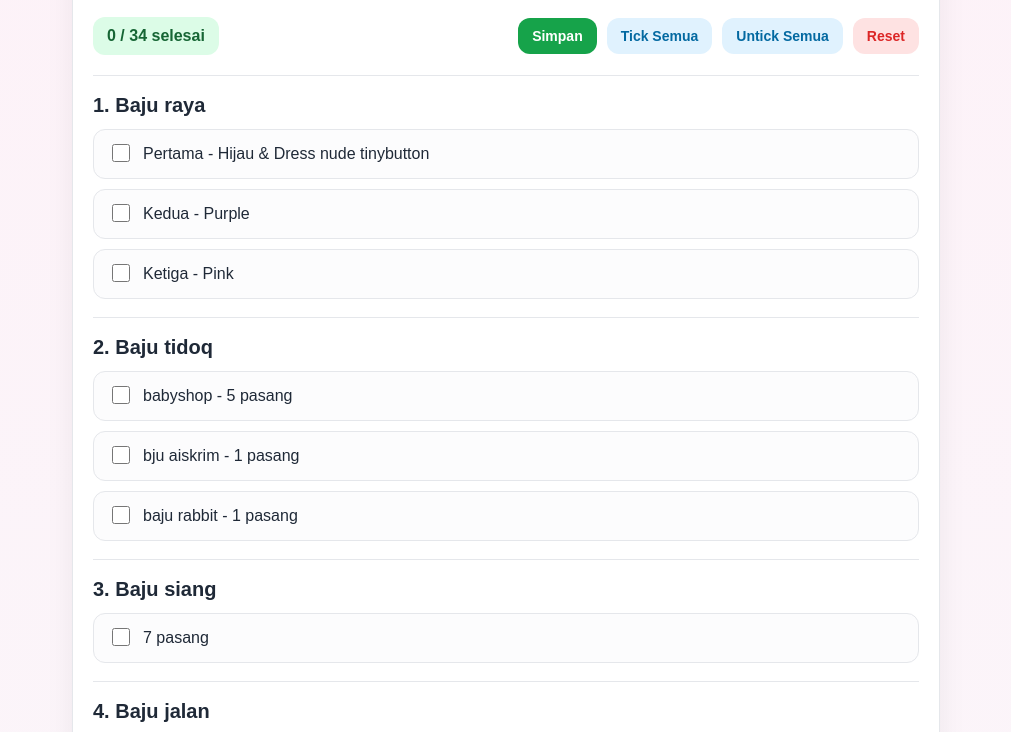
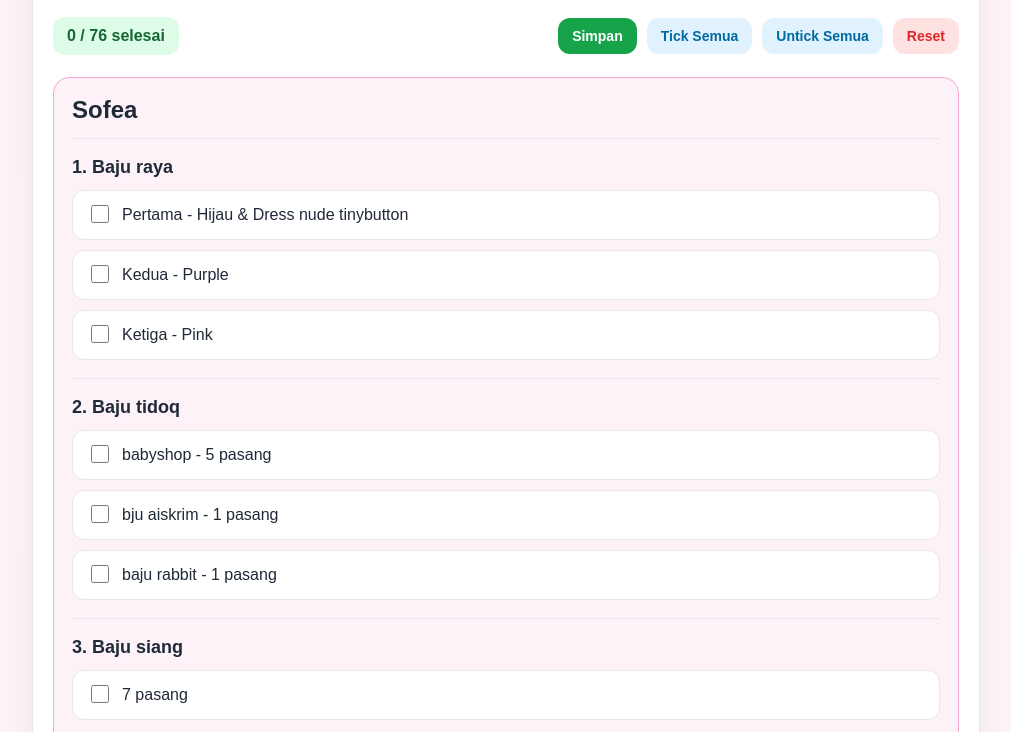
Before and after one commit to asyrafafif96-ai/balikraya, a plain HTML site: page index.html in a window 1280 px wide. Shown: the part 132-864 px from the top of the page, without its empty margins (134-1145 px from the left). Drawn offline with Linux system fonts and the light colour scheme.

Commit message:
Update checklist title and structure for Balik Raya

```diff
--- a/index.html
+++ b/index.html
@@ -3,7 +3,7 @@
 <head>
   <meta charset="UTF-8" />
   <meta name="viewport" content="width=device-width, initial-scale=1.0" />
-  <title>Checklist Sofea</title>
+  <title>Checklist Balik Raya</title>
   <style>
     :root {
       --bg: #f8fafc;
@@ -14,6 +14,8 @@
       --primary: #16a34a;
       --primary-soft: #dcfce7;
       --danger: #dc2626;
+      --person-bg: #fdf2f8;
+      --person-line: #f9a8d4;
     }
 
     * {
@@ -28,7 +30,7 @@
     }
 
     .container {
-      max-width: 900px;
+      max-width: 980px;
       margin: 32px auto;
       padding: 16px;
     }
@@ -98,15 +100,32 @@
       color: #0369a1;
     }
 
+    .person-block {
+      margin-top: 22px;
+      padding: 18px;
+      border: 1px solid var(--person-line);
+      background: var(--person-bg);
+      border-radius: 16px;
+    }
+
+    .person-title {
+      margin: 0 0 14px;
+      font-size: 24px;
+    }
+
     .section {
       border-top: 1px solid var(--line);
       padding-top: 18px;
       margin-top: 18px;
     }
 
-    .section h2 {
+    .section:first-of-type {
+      margin-top: 0;
+    }
+
+    .section h3 {
       margin: 0 0 12px;
-      font-size: 20px;
+      font-size: 18px;
     }
 
     .list {
@@ -121,7 +140,7 @@
       padding: 12px 14px;
       border: 1px solid var(--line);
       border-radius: 12px;
-      background: #fcfcfd;
+      background: #ffffff;
     }
 
     .item input[type="checkbox"] {
@@ -159,6 +178,10 @@
         font-size: 24px;
       }
 
+      .person-title {
+        font-size: 20px;
+      }
+
       .card {
         padding: 16px;
       }
@@ -172,11 +195,11 @@
 <body>
   <div class="container">
     <div class="card">
-      <h1>Checklist Sofea</h1>
-      <p class="subtitle">Senarai barang untuk raya, harian, dan keperluan baby.</p>
+      <h1>Checklist Balik Raya</h1>
+      <p class="subtitle">Senarai barang untuk Sofea, Baba, dan Mama.</p>
 
       <div class="topbar">
-        <div class="progress-box" id="progressText">0 / 34 selesai</div>
+        <div class="progress-box" id="progressText">0 / 76 selesai</div>
         <div class="actions">
           <button class="btn-save" onclick="saveChecklist()">Simpan</button>
           <button class="btn-toggle" onclick="toggleAll(true)">Tick Semua</button>
@@ -187,14 +210,15 @@
 
       <div id="checklist"></div>
 
-      <p class="footer-note">
-        Checklist ini auto-save dalam browser.
-      </p>
+      <p class="footer-note">Checklist ini auto-save dalam browser.</p>
     </div>
   </div>
 
   <script>
     const checklistData = [
+      {
+        person: "Sofea",
+        sections: [
           {
             title: "1. Baju raya",
             items: [
@@ -254,19 +278,130 @@
               "Toto n bantal"
             ]
           }
+        ]
+      },
+      {
+        person: "Baba",
+        sections: [
+          {
+            title: "1. Baju raya",
+            items: [
+              "Pertama - Hijau",
+              "Kedua - Purple",
+              "Ketiga - Pink"
+            ]
+          },
+          {
+            title: "2. Baju tidoq",
+            items: [
+              "Tshirt",
+              "Seluar",
+              "Termasuk baju mandi pantai"
+            ]
+          },
+          {
+            title: "3. Baju siang",
+            items: [
+              "Baju tshirt hitam - p kendri",
+              "Seluar slack"
+            ]
+          },
+          {
+            title: "4. Lain-lain",
+            items: [
+              "Spender",
+              "Boxer",
+              "Pagoda",
+              "Berus gigi, ubat gigi, pencuci muka, sabun",
+              "Sikat, gel rambut, deodorant",
+              "Charger fon",
+              "Laptop",
+              "Tuala",
+              "Kain pelikat"
+            ]
+          }
+        ]
+      },
+      {
+        person: "Mama",
+        sections: [
+          {
+            title: "1. Baju raya",
+            items: [
+              "Pertama - Hijau",
+              "Kedua - Purple",
+              "Ketiga - Pink"
+            ]
+          },
+          {
+            title: "2. Baju tidoq",
+            items: [
+              "Tshirt - 8 pasang",
+              "Seluar - 5 pasang",
+              "Termasuk baju mandi pantai"
+            ]
+          },
+          {
+            title: "3. Baju siang",
+            items: [
+              "Blouse - 5 pasang",
+              "Baju uniqlo hitam - 1 pasang",
+              "Seluar slack - 3 pasang"
+            ]
+          },
+          {
+            title: "4. Lain-lain",
+            items: [
+              "Panties",
+              "Bra",
+              "Sikat, deodorant, getah rambut, cekak",
+              "Kasut raya",
+              "Alatan makeup",
+              "Berus gigi, ubat gigi, pencuci muka, sabun, shampoo",
+              "Wet tisu",
+              "Telekung",
+              "Cincin",
+              "Tudung",
+              "Kerongsang n jarum",
+              "Sampul raya",
+              "Botol ayaq",
+              "Tuala",
+              "Plastik sampah",
+              "Kuih raya"
+            ]
+          }
+        ]
+      }
     ];
 
-    const storageKey = "checklist-sofea-v1";
+    const storageKey = "checklist-balikraya-v2";
+
+    function countTotalItems() {
+      return checklistData.reduce((total, person) => {
+        return total + person.sections.reduce((sectionTotal, section) => {
+          return sectionTotal + section.items.length;
+        }, 0);
+      }, 0);
+    }
 
     function buildChecklist() {
       const container = document.getElementById("checklist");
       container.innerHTML = "";
 
-      checklistData.forEach((section, sectionIndex) => {
+      checklistData.forEach((personGroup, personIndex) => {
+        const personBlock = document.createElement("div");
+        personBlock.className = "person-block";
+
+        const personTitle = document.createElement("h2");
+        personTitle.className = "person-title";
+        personTitle.textContent = personGroup.person;
+        personBlock.appendChild(personTitle);
+
+        personGroup.sections.forEach((section, sectionIndex) => {
           const sectionDiv = document.createElement("div");
           sectionDiv.className = "section";
 
-        const title = document.createElement("h2");
+          const title = document.createElement("h3");
           title.textContent = section.title;
           sectionDiv.appendChild(title);
 
@@ -274,7 +409,7 @@
           list.className = "list";
 
           section.items.forEach((itemText, itemIndex) => {
-          const id = `item-${sectionIndex}-${itemIndex}`;
+            const id = `item-${personIndex}-${sectionIndex}-${itemIndex}`;
 
             const item = document.createElement("div");
             item.className = "item";
@@ -300,7 +435,10 @@
           });
 
           sectionDiv.appendChild(list);
-        container.appendChild(sectionDiv);
+          personBlock.appendChild(sectionDiv);
+        });
+
+        container.appendChild(personBlock);
       });
 
       loadChecklist();
```
Lines whose indentation alone changed are shown as unchanged.
